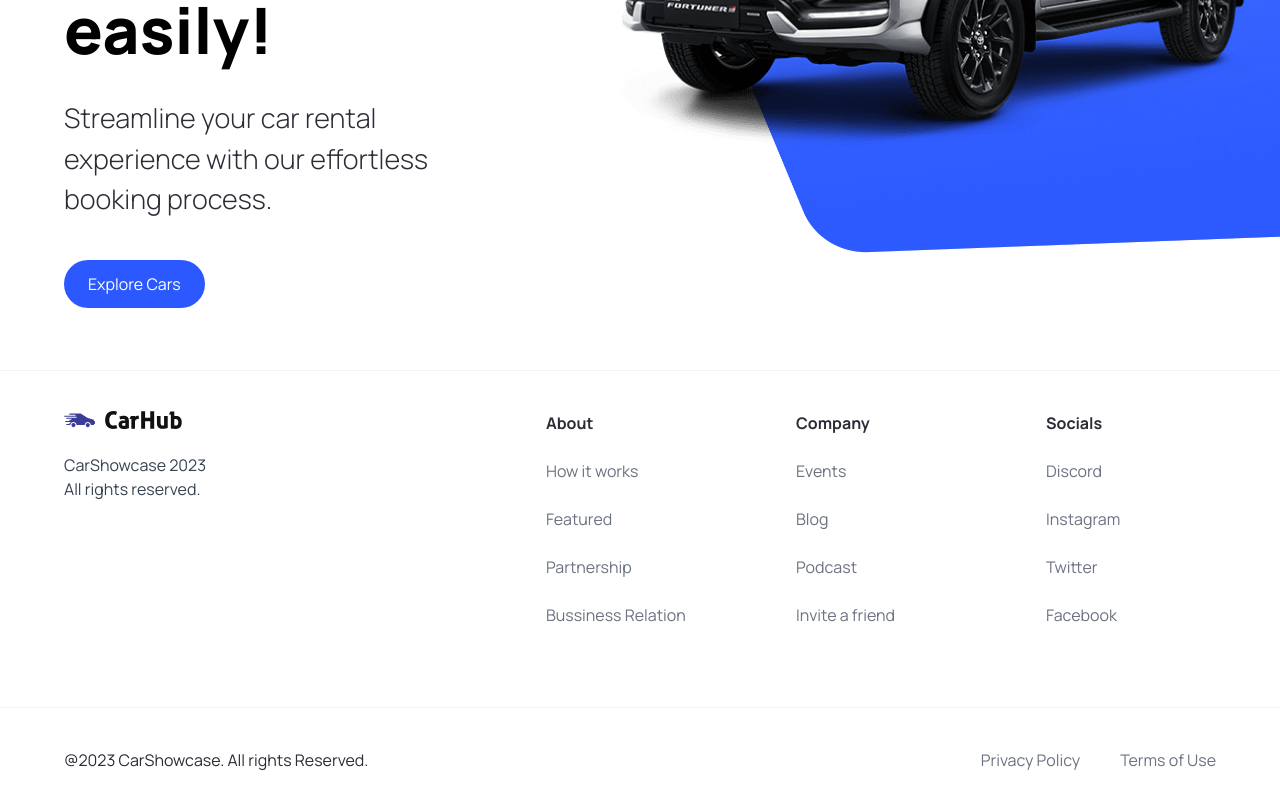
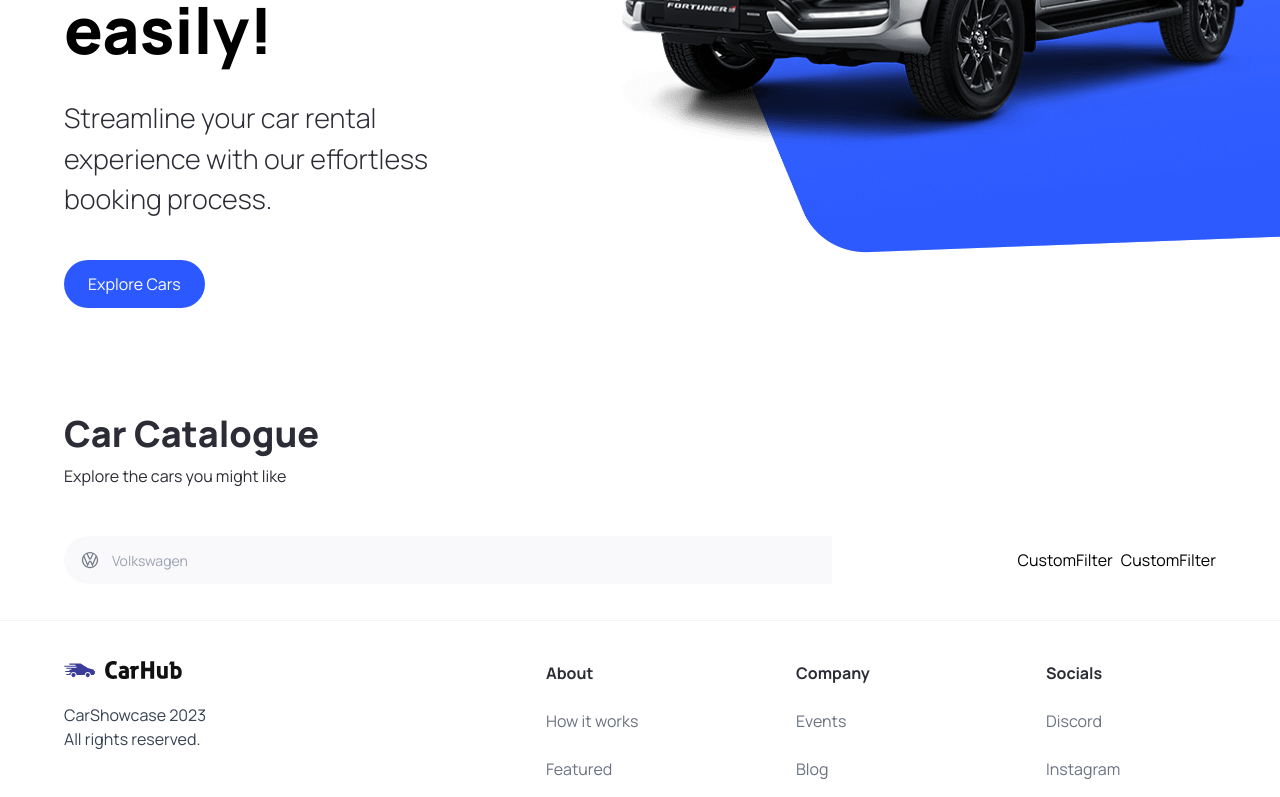
Before and after one commit to mnaimfaizy/car_showcase-nextjs-13, a Next.js app: page / in a window 1280 px wide. Shown: the part 450-1247 px from the top of the page. Built offline with nearby package versions, Linux system fonts and the light colour scheme.

Commit message:
chore: designed the car catalogue section's manufacturer searchbox

```diff
--- a/app/page.tsx
+++ b/app/page.tsx
@@ -1,10 +1,26 @@
-import { Hero } from "@/components";
+import { CustomFilter, Hero, SearchBar } from "@/components";
 import Image from "next/image";
 
 export default function Home() {
   return (
     <main className="overflow-hidden">
       <Hero />
+
+      <div className="mt-12 padding-x padding-y max-width" id="discover">
+        <div className="home__text-container">
+          <h1 className="text-4xl font-extrabold">Car Catalogue</h1>
+          <p>Explore the cars you might like</p>
+        </div>
+
+        <div className="home__filters">
+          <SearchBar />
+
+          <div className="home__filter-container">
+            <CustomFilter title="fuel" />
+            <CustomFilter title="year" />
+          </div>
+        </div>
+      </div>
     </main>
   );
 }
--- /dev/null
+++ b/components/CustomFilter.tsx
@@ -0,0 +1,7 @@
+import React from "react";
+
+const CustomFilter = () => {
+  return <div>CustomFilter</div>;
+};
+
+export default CustomFilter;
--- /dev/null
+++ b/components/SearchBar.tsx
@@ -0,0 +1,23 @@
+"use client";
+
+import { useState } from "react";
+
+import { SearchManufacturer } from ".";
+
+const SearchBar = () => {
+  const [manufacturer, setManufacturer] = useState("");
+  const handleSearch = () => {};
+
+  return (
+    <form className="searchbar" onSubmit={handleSearch}>
+      <div className="searchbar__item">
+        <SearchManufacturer
+          manufacturer={manufacturer}
+          setManufacturer={setManufacturer}
+        />
+      </div>
+    </form>
+  );
+};
+
+export default SearchBar;
--- /dev/null
+++ b/components/SearchManufacturer.tsx
@@ -0,0 +1,92 @@
+"use client";
+
+import { useState, Fragment } from "react";
+import { Combobox, Transition } from "@headlessui/react";
+import Image from "next/image";
+
+import { SearchManufacturerProps } from "@/types";
+import { manufacturers } from "@/constants";
+
+const SearchManufacturer = ({
+  manufacturer,
+  setManufacturer,
+}: SearchManufacturerProps) => {
+  const [query, setQuery] = useState("");
+
+  const filteredManufacturer =
+    query === ""
+      ? manufacturers
+      : manufacturers.filter((item) =>
+          item
+            .toLocaleLowerCase()
+            .replace(/\s+/g, "")
+            .includes(query.toLowerCase().replace(/\s+/g, ""))
+        );
+
+  return (
+    <div className="search-manufacturer">
+      <Combobox value={manufacturer} onChange={setManufacturer}>
+        <div className="relative w-full">
+          <Combobox.Button className="absolute top-[14px]">
+            <Image
+              src="/car-logo.svg"
+              width={20}
+              height={20}
+              className="ml-4"
+              alt="Car Logo"
+            />
+          </Combobox.Button>
+          <Combobox.Input
+            className="search-manufacturer__input"
+            placeholder="Volkswagen"
+            displayValue={(manufacturer: string) => manufacturer}
+            onChange={(e) => setQuery(e.target.value)}
+          />
+
+          <Transition
+            as={Fragment}
+            leave="transition ease-in duration-100"
+            leaveFrom="opacity-100"
+            leaveTo="opacity-0"
+            afterLeave={() => setQuery("")}
+          >
+            <Combobox.Options>
+              {filteredManufacturer.map((item) => (
+                <Combobox.Option
+                  key={item}
+                  className={({ active }) =>
+                    `relative search-manufacturer__option ${
+                      active ? "bg-primary-blue text-white" : "text-gray-900"
+                    }`
+                  }
+                  value={item}
+                >
+                  {({ selected, active }) => (
+                    <>
+                      <span
+                        className={`block truncate ${
+                          selected ? "font-medium" : "font-normal"
+                        }`}
+                      >
+                        {item}
+                      </span>
+                      {selected ? (
+                        <span
+                          className={`absolute inset-y-0 left-0 flex items-center pl-3 ${
+                            active ? "text-white" : "text-teal-600"
+                          }`}
+                        ></span>
+                      ) : null}
+                    </>
+                  )}
+                </Combobox.Option>
+              ))}
+            </Combobox.Options>
+          </Transition>
+        </div>
+      </Combobox>
+    </div>
+  );
+};
+
+export default SearchManufacturer;
--- a/components/index.ts
+++ b/components/index.ts
@@ -2,5 +2,16 @@
 import CustomButton from "./CustomButton";
 import Navbar from "./Navbar";
 import Footer from "./Footer";
+import SearchBar from "./SearchBar";
+import CustomFilter from "./CustomFilter";
+import SearchManufacturer from "./SearchManufacturer";
 
-export { Hero, CustomButton, Navbar, Footer };
+export {
+  Hero,
+  CustomButton,
+  Navbar,
+  Footer,
+  SearchBar,
+  CustomFilter,
+  SearchManufacturer,
+};
--- a/types/index.ts
+++ b/types/index.ts
@@ -1,3 +1,4 @@
+import { manufacturers } from "@/constants";
 import { MouseEventHandler } from "react";
 
 export interface CustomButtonProps {
@@ -6,3 +7,8 @@
   handleClick?: MouseEventHandler<HTMLButtonElement>;
   btnType?: "button" | "submit";
 }
+
+export interface SearchManufacturerProps {
+  manufacturer: string;
+  setManufacturer: (manufacturer: string) => void;
+}
```
Also changed, not shown: package.json (+6 -5 lines), 1 other file (tests, documents, lock files or other folders).
